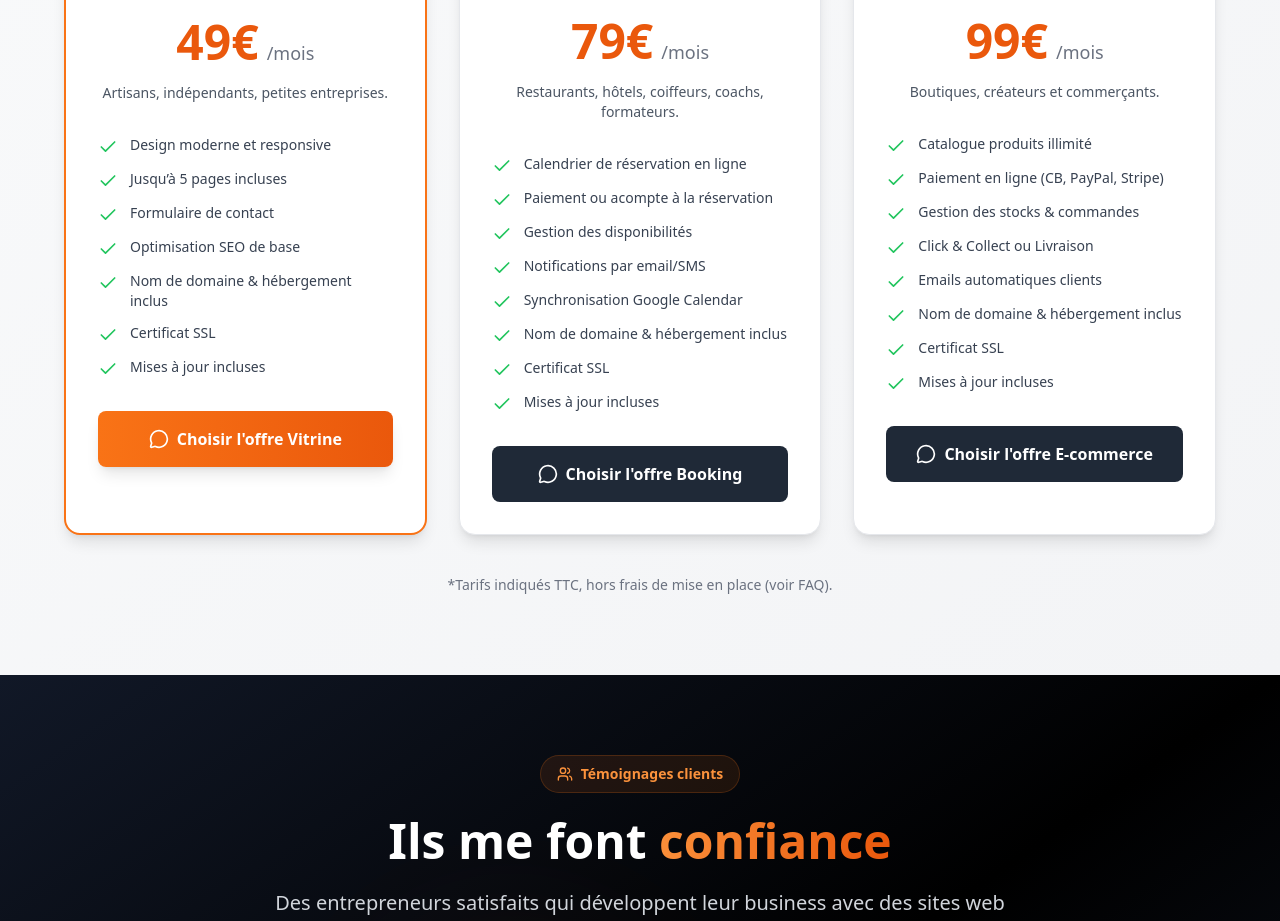
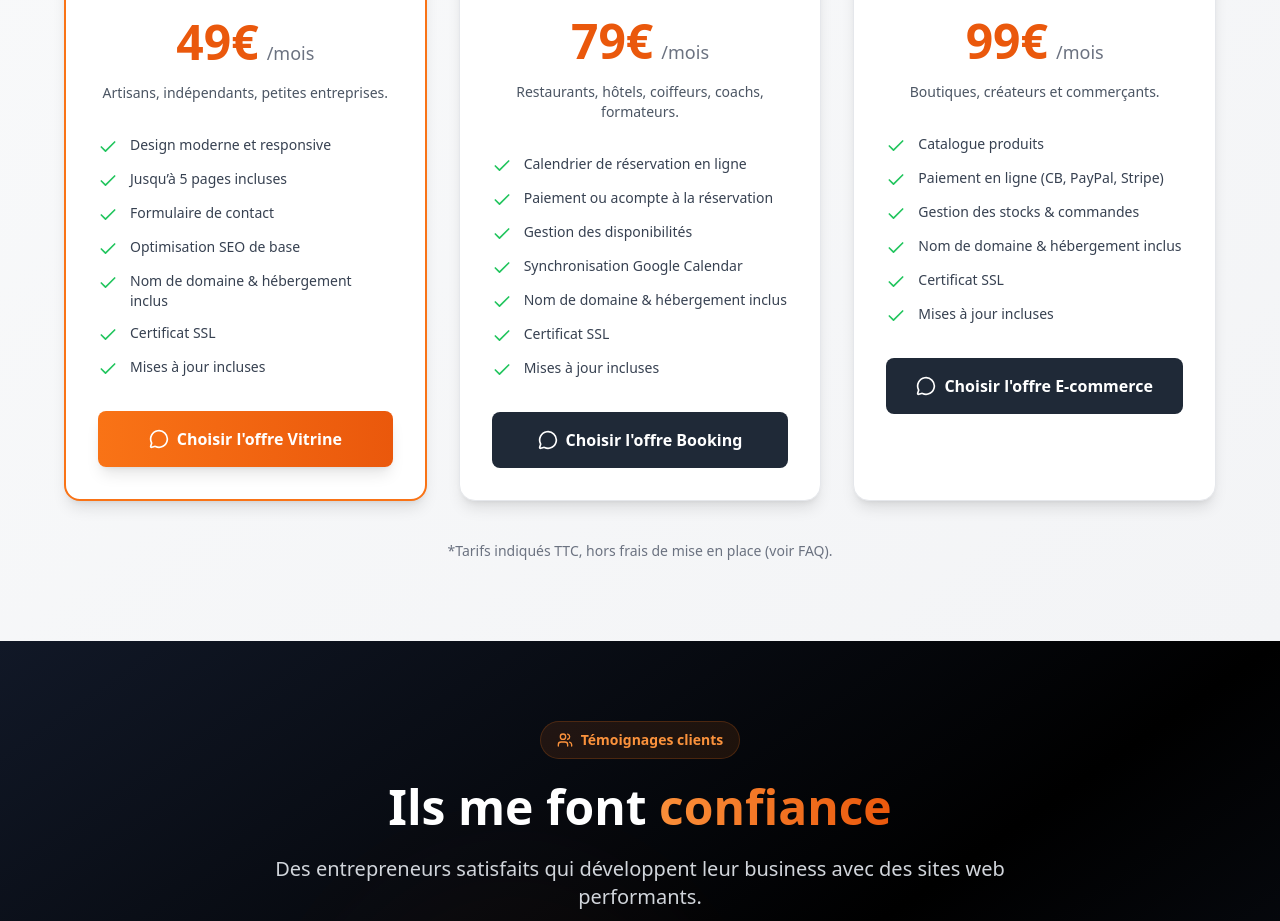
Before and after one commit to MTFL1/mohamed-new-website, a React (Create React App) app: page / in a window 1280 px wide. Shown: the part 1240-2161 px from the top of the page. Built offline with nearby package versions, Linux system fonts and the light colour scheme.

Commit message:
fix offer

```diff
--- a/src/components/OffersSection.js
+++ b/src/components/OffersSection.js
@@ -47,7 +47,6 @@ const OffersSection = () => {
         { text: "Calendrier de réservation en ligne", included: true },
         { text: "Paiement ou acompte à la réservation", included: true },
         { text: "Gestion des disponibilités", included: true },
-        { text: "Notifications par email/SMS", included: true },
         { text: "Synchronisation Google Calendar", included: true },
         { text: "Nom de domaine & hébergement inclus", included: true },
         { text: "Certificat SSL", included: true },
@@ -64,11 +63,9 @@ const OffersSection = () => {
       badge: null,
       description: "Boutiques, créateurs et commerçants.",
       features: [
-        { text: "Catalogue produits illimité", included: true },
+        { text: "Catalogue produits", included: true },
         { text: "Paiement en ligne (CB, PayPal, Stripe)", included: true },
         { text: "Gestion des stocks & commandes", included: true },
-        { text: "Click & Collect ou Livraison", included: true },
-        { text: "Emails automatiques clients", included: true },
         { text: "Nom de domaine & hébergement inclus", included: true },
         { text: "Certificat SSL", included: true },
         { text: "Mises à jour incluses", included: true }
```
